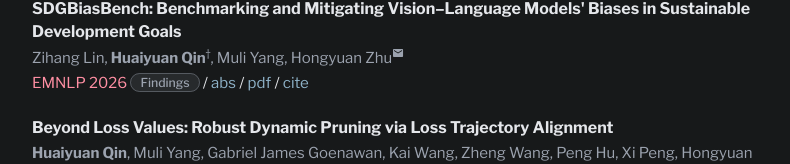
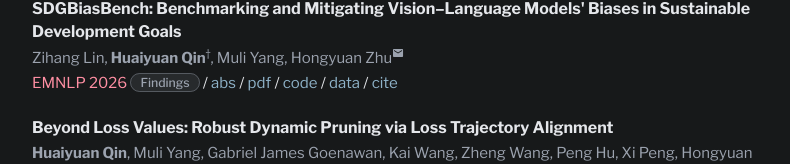
Before and after one commit to leonqin430/leonqin430.github.io, a plain HTML site: page index.html in a window 1280 px wide. Shown: the part 1163-1327 px from the top of the page, without its empty margins (244-1034 px from the left). Drawn offline with nearby package versions, Linux system fonts and the light colour scheme.

Commit message:
SDGBiasBench: add code and dataset links

```diff
--- a/index.html
+++ b/index.html
@@ -286,6 +286,8 @@
             <span class="venue">EMNLP 2026</span> <span class="pub-tag tag-findings">Findings</span> /
             <a href="#" data-abs="abs-sdg">abs</a> /
             <a href="https://arxiv.org/pdf/2605.21919" target="_blank">pdf</a> /
+            <a href="https://github.com/jeffreylin122/SDGBiasBench" target="_blank">code</a> /
+            <a href="https://huggingface.co/datasets/jeffreylin1222/SDGBiasBench" target="_blank">data</a> /
             <a href="#" data-bibtex="bibtex-sdg">cite</a>
           </div>
           <div class="abs-panel" id="abs-sdg" hidden>
```
